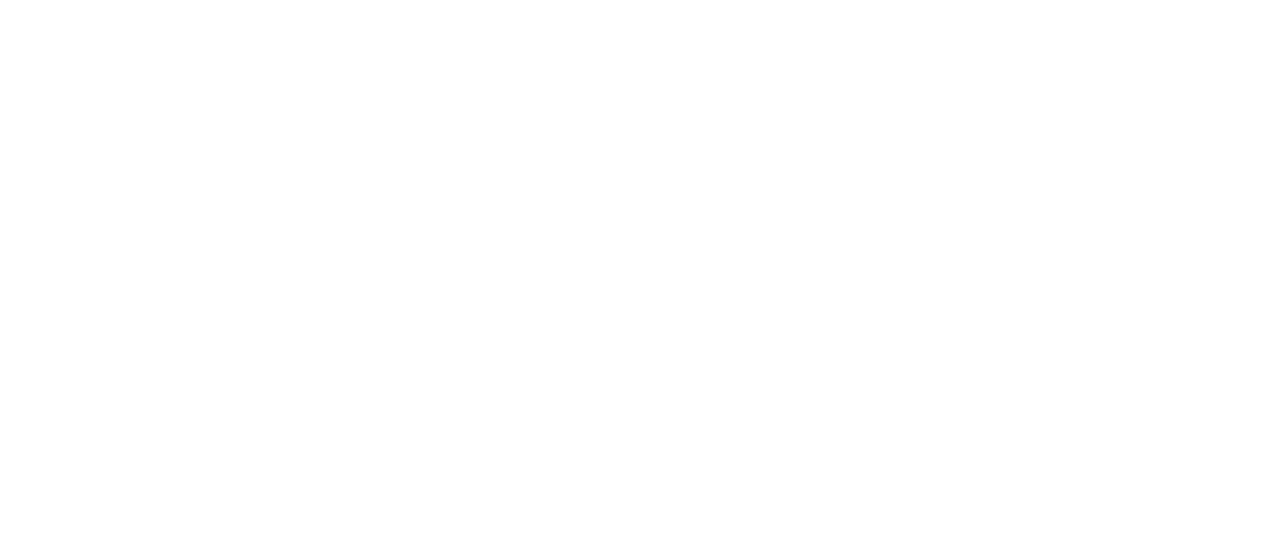
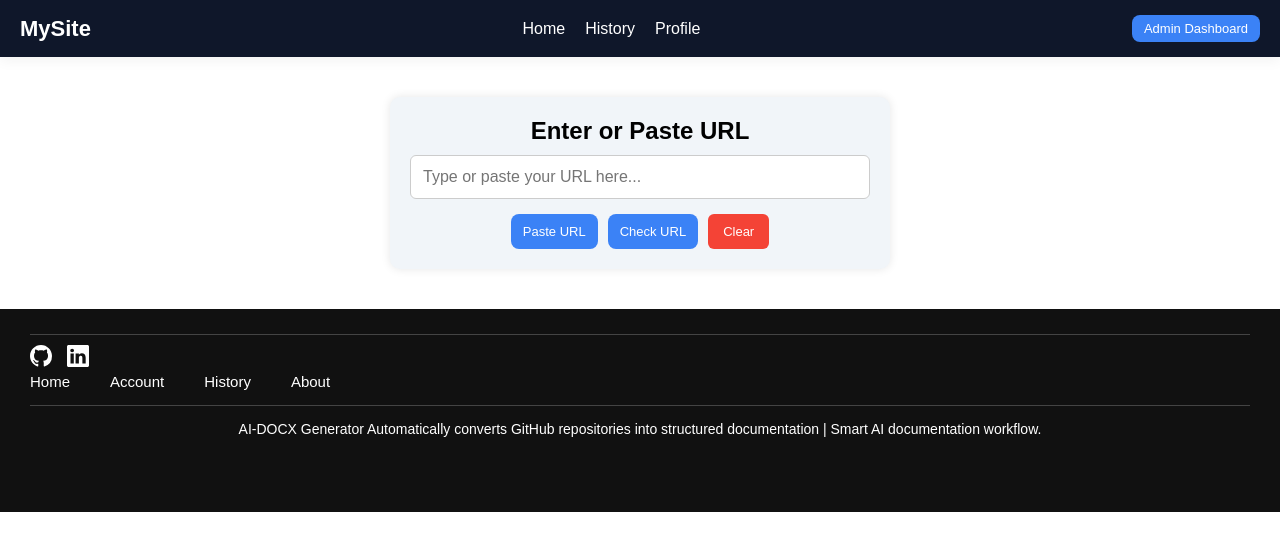
Before and after one commit to Op0778/AI-Doc, a React (Vite) app: page /home in a window 1280 px wide. Before the commit this address had no page. Shown: the top 550 px of the page. Built offline with nearby package versions, Linux system fonts and the light colour scheme.

Commit message:
resolved

```diff
--- a/src/App.jsx
+++ b/src/App.jsx
@@ -1,7 +1,7 @@
-// import { useState } from "react";
-// import Login from "./frontend/auth/Login";
-// import Register from "./frontend/auth/Register";
-// import Navbar from "./frontend/componentes/Navbar";
+import { useState } from "react";
+import Login from "./frontend/auth/Login";
+import Register from "./frontend/auth/Register";
+import Navbar from "./frontend/componentes/Navbar";
 import { Routes, Route } from "react-router-dom";
 import Home from "./frontend/pages/Home";
 import { Navigate } from "react-router-dom";
@@ -14,28 +14,28 @@
 import UrlPage from "./frontend/pages/UrlPage";
 
 function App() {
-  // const [token, setToken] = useState(localStorage.getItem("token"));
+  const [token, setToken] = useState(localStorage.getItem("token"));
 
-  // const handleLogin = (t, id, role) => {
-  //   setToken(t);
-  //   localStorage.setItem("token", t);
-  //   localStorage.setItem("userId", id);
-  //   localStorage.setItem("role", role);
-  // };
+  const handleLogin = (t, id, role) => {
+    setToken(t);
+    localStorage.setItem("token", t);
+    localStorage.setItem("userId", id);
+    localStorage.setItem("role", role);
+  };
 
-  // const handleLogout = () => {
-  //   setToken(null);
-  //   localStorage.removeItem("token");
-  //   localStorage.removeItem("userId");
-  //   localStorage.removeItem("role");
-  // };
+  const handleLogout = () => {
+    setToken(null);
+    localStorage.removeItem("token");
+    localStorage.removeItem("userId");
+    localStorage.removeItem("role");
+  };
 
   return (
     <div className="">
       <Routes>
-        <Route path="/" element={<Home />} />
+        <Route path="/home" element={<Home />} />
         {/* <Navbar /> */}
-        {/* <Route path="/" element={<Login onLogin={handleLogin} />} />
+        <Route path="/" element={<Login onLogin={handleLogin} />} />
         <Route path="/register" element={<Register />} />
 
         <Route
@@ -43,7 +43,7 @@
           element={
             token ? <Home onLogout={handleLogout} /> : <Navigate to="/" />
           }
-        /> */}
+        />
         <Route path="/history" element={<History />} />
         <Route path="/url" element={<UrlPage />} />
 
--- a/src/frontend/componentes/Navbar.jsx
+++ b/src/frontend/componentes/Navbar.jsx
@@ -1,5 +1,6 @@
 import React, { useState } from "react";
-import "../styles/navbar.css"
+import "../styles/navbar.css";
+import { Link } from "react-router-dom";
 function Navbar() {
   const [menuOpen, setMenuOpen] = useState(false);
 
@@ -15,11 +16,14 @@
       </div>
 
       <ul className={menuOpen ? "nav-links active" : "nav-links"}>
-        <li><a href="#">Home</a></li>
-        <li><a href="#">About</a></li>
-        <li><a href="#">Services</a></li>
-        <li><a href="#">Contact</a></li>
+        <Link to="/home">Home</Link>
+        <Link to="/history">History</Link>
+        <Link to="">Profile</Link>
       </ul>
+
+      <Link to="/admin/dashboard" className="admin-link">
+        <button>Admin Dashboard</button>
+      </Link>
     </nav>
   );
 }
--- /dev/null
+++ b/src/frontend/pages/Home.jsx
@@ -0,0 +1,16 @@
+import React from "react";
+import Navbar from "../componentes/Navbar";
+import Footer from "../componentes/Footer";
+import UrlPage from "./UrlPage";
+
+const Home = () => {
+  return (
+    <div className="home">
+      <Navbar />
+      <UrlPage />
+      <Footer />
+    </div>
+  );
+};
+
+export default Home;
--- a/src/frontend/styles/UrlPage.css
+++ b/src/frontend/styles/UrlPage.css
@@ -1,6 +1,9 @@
 /* Container styling */
 .container {
+  display: flex;
+  flex-direction: column;
   max-width: 500px;
+  max-height: fit-content;
   margin: 40px auto;
   padding: 20px;
   text-align: center;
--- a/src/frontend/styles/footer.css
+++ b/src/frontend/styles/footer.css
@@ -1,8 +1,8 @@
 /* Main Footer Container */
 .foot {
-  position: fixed;
+  /* position: fixed; */
   bottom: 0;
-  background-color: #111;        /* Dark background */
+  background-color: #111; /* Dark background */
   color: white;
   padding: 25px 30px;
   width: 100%;
@@ -15,7 +15,7 @@
   display: flex;
   justify-content: space-between;
   align-items: center;
-  flex-wrap: wrap;               /* Makes it responsive */
+  flex-wrap: wrap; /* Makes it responsive */
   margin-bottom: 15px;
 }
 
@@ -34,7 +34,7 @@
 
 /* Hover effect for icons */
 .icon:hover {
-  color: #0d6efd;                /* Blue hover color */
+  color: #0d6efd; /* Blue hover color */
 }
 
 /* Navigation menu */
```
